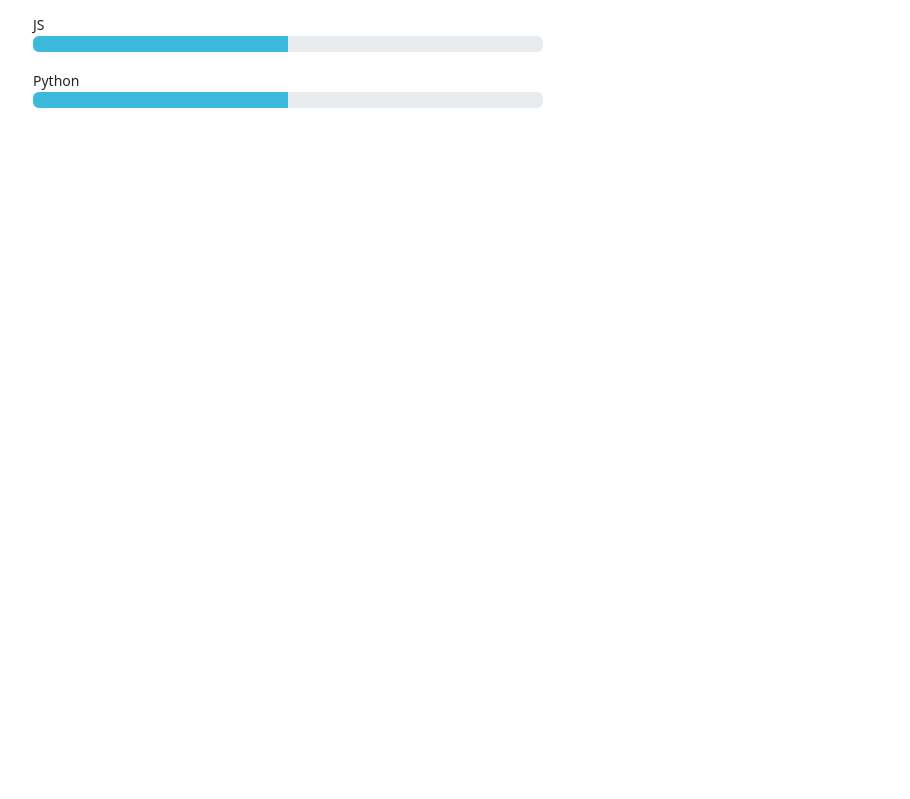
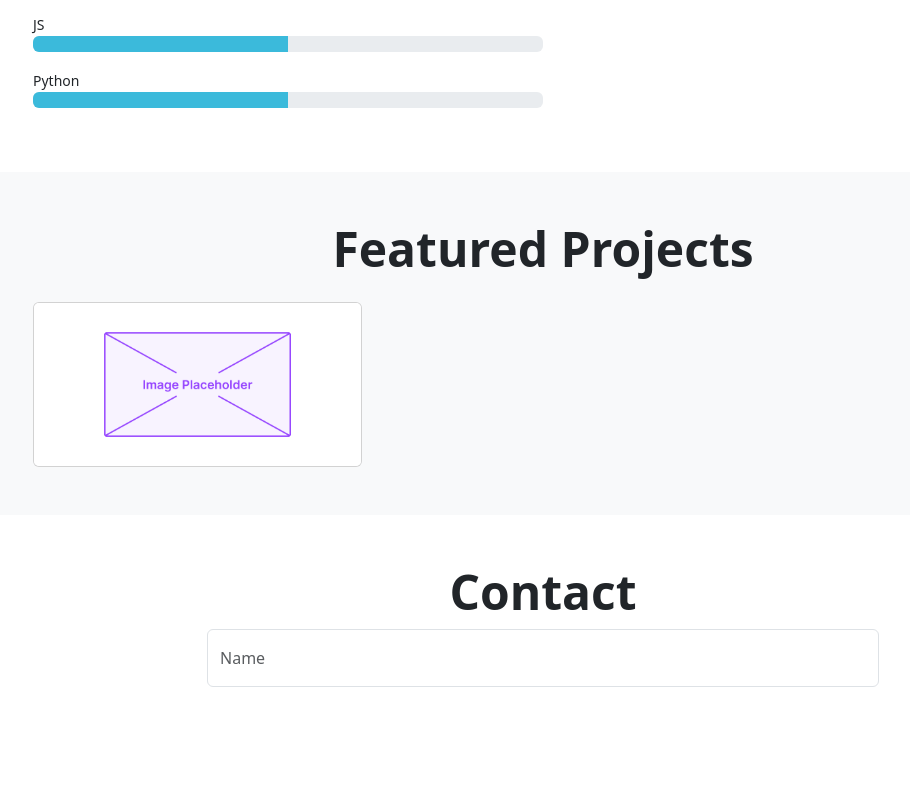
Before and after one commit to heagenb03/heagenbell.org, a Flask app: page / in a window 1280 px wide. Shown: the part 2223-3022 px from the top of the page, without its empty margins (97-1007 px from the left). Before the commit the page ends 2331 px from the top, so only its background shows below. Run offline with Flask 3, Linux system fonts and the light colour scheme.

Commit message:
new file:   static/assets/placeholder-img.png 	modified:   templates/index.html

```diff
--- a/templates/index.html
+++ b/templates/index.html
@@ -150,6 +150,49 @@
                     </div>
                 </div>
             </section>
+
+            <!--Portfolio-->
+            <section class="bg-light py-5">
+                <div class="container px-5">
+                    <div class="text-center mb-4">
+                        <h2 class="display-5 fw-bolder">
+                            <span class="d-inline">Featured Projects</span>
+                        </h2>
+                    </div>
+                    <div class="row g-3">
+                        <div class="col-lg-4 col-12 mb-3 mb-lg-0">
+                            <div class="card h-100">
+                                <img src="/static/assets/placeholder-img.png" alt="Project" class="card-img" loading="lazy">
+                            </div>
+                        </div>
+                    </div>
+                </div>
+            </section>
+
+            <!--Contact -->
+            <section class="py-5">
+                <div class="container px-5">
+                    <div class="text-center mb-5">
+                        <h2 class="display-5 fw-bolder">
+                            <span class="d-inline">
+                                Contact
+                            </span>
+                        </h2>
+                        <div class="row justify-content-center">
+                            <div class="col-lg-8">
+                                <form novalidate id="contactForm">
+                                    <div class="form-floating mb-3">
+                                        <input type="text" class="form-control" id="name"
+                                        placeholder="Name" required aria-describedby="nameHelp">
+                                        <label for="name" class="text-muted">Name</label>
+                                        <div class="invalid-feedback" data-sb-feedback="name:required">Please enter a name</div>
+                                    </div>
+                                </form>
+                            </div>
+                        </div>
+                    </div>
+                </div>
+            </section>
         </div>
 
         <script src="https://cdn.jsdelivr.net/npm/bootstrap@5.3.3/dist/js/bootstrap.bundle.min.js"
```
Also changed, not shown: static/assets/placeholder-img.png (added).
